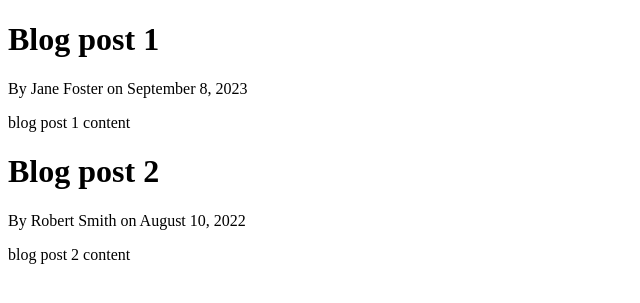
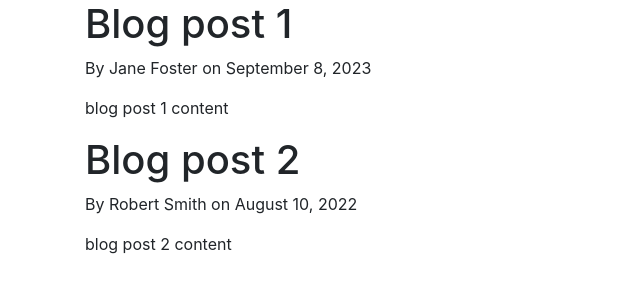
Before and after one commit to geswanel/DjangoLearning, a Django app: page / in a window 1280 px wide. Shown: the top 303 px of the page, without its empty margins (0-640 px from the left). Run offline with Django 5.2, Linux system fonts and the light colour scheme; some libraries are stand-ins or nearby versions.

Commit message:
bootstrap introduction template

```diff
--- a/tutorial_project/blog/templates/blog/base.html
+++ b/tutorial_project/blog/templates/blog/base.html
@@ -1,8 +1,13 @@
 <!DOCTYPE html>
 <html lang="en">
   <head>
-  <meta charset="UTF-8">
-  <meta name="viewport" content="width=device-width, initial-scale=1.0">
+    <!-- Required meta tags -->
+    <meta charset="utf-8">
+    <meta name="viewport" content="width=device-width, initial-scale=1, shrink-to-fit=no">
+
+    <!-- Bootstrap CSS -->
+    <link rel="stylesheet" href="https://cdn.jsdelivr.net/npm/bootstrap@4.0.0/dist/css/bootstrap.min.css" integrity="sha384-Gn5384xqQ1aoWXA+058RXPxPg6fy4IWvTNh0E263XmFcJlSAwiGgFAW/dAiS6JXm" crossorigin="anonymous">
+
     {% if title %}
       <title>Blog - {{ title }}</title>
     {% else %}
@@ -10,6 +15,15 @@
     {% endif %}
   </head>
   <body>
+    <div class="container">
       {% block content %}{% endblock %}
+    </div>
+
+
+    <!-- Optional JavaScript -->
+    <!-- jQuery first, then Popper.js, then Bootstrap JS -->
+    <script src="https://code.jquery.com/jquery-3.2.1.slim.min.js" integrity="sha384-KJ3o2DKtIkvYIK3UENzmM7KCkRr/rE9/Qpg6aAZGJwFDMVNA/GpGFF93hXpG5KkN" crossorigin="anonymous"></script>
+    <script src="https://cdn.jsdelivr.net/npm/popper.js@1.12.9/dist/umd/popper.min.js" integrity="sha384-ApNbgh9B+Y1QKtv3Rn7W3mgPxhU9K/ScQsAP7hUibX39j7fakFPskvXusvfa0b4Q" crossorigin="anonymous"></script>
+    <script src="https://cdn.jsdelivr.net/npm/bootstrap@4.0.0/dist/js/bootstrap.min.js" integrity="sha384-JZR6Spejh4U02d8jOt6vLEHfe/JQGiRRSQQxSfFWpi1MquVdAyjUar5+76PVCmYl" crossorigin="anonymous"></script>
   </body>
 </html>
```
Lines whose indentation alone changed are shown as unchanged.
